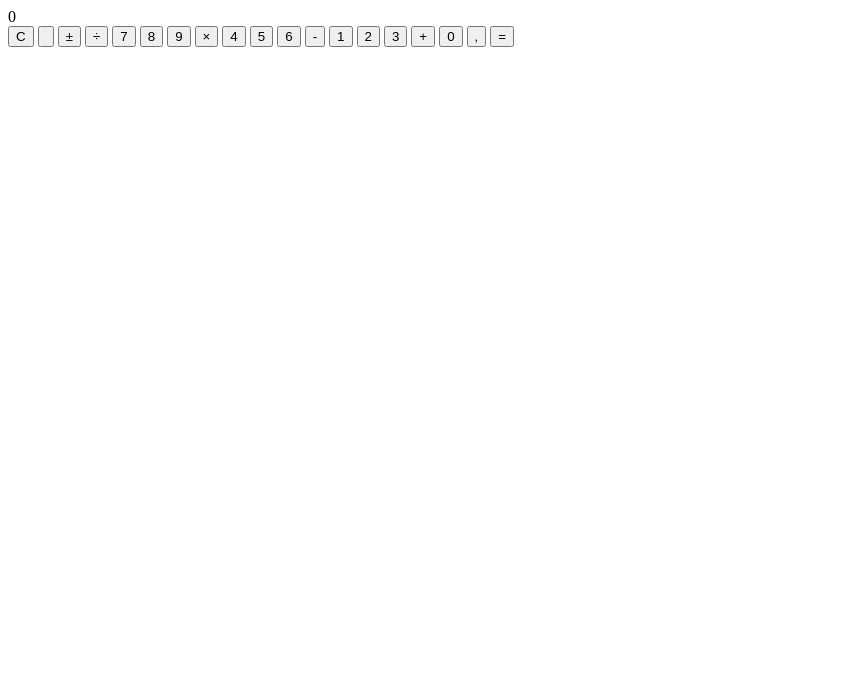
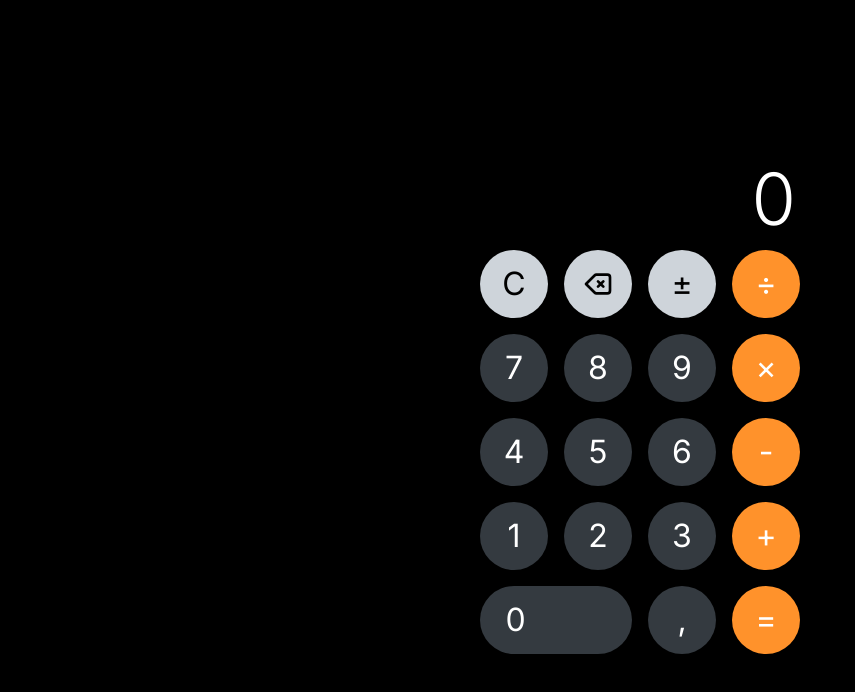
Before and after one commit to michalwachowicz/simple-calculator, a plain HTML site: page dist/index.html in a window 1280 px wide. Shown: the whole page, without its empty margins (0-855 px from the left). Drawn offline with Linux system fonts and the light colour scheme.

Commit message:
Add styles to the page

```diff
--- a/dist/index.html
+++ b/dist/index.html
@@ -16,6 +16,7 @@
     <title>Simple Calculator</title>
   </head>
   <body>
+    <div class="wrapper">
       <div class="container">
         <div class="display">0</div>
         <div class="btns-container">
@@ -29,6 +30,7 @@
               fill="none"
               viewBox="0 0 24 24"
               stroke="currentColor"
+              height="2rem"
             >
               <path
                 stroke-linecap="round"
@@ -91,6 +93,8 @@
           </button>
         </div>
       </div>
+    </div>
+
     <script src="../src/js/app.js"></script>
   </body>
 </html>
--- /dev/null
+++ b/src/scss/abstracts/_mixins.scss
@@ -0,0 +1,6 @@
+@mixin active {
+  &:active,
+  &--active {
+    @content;
+  }
+}
--- /dev/null
+++ b/src/scss/abstracts/_variables.scss
@@ -0,0 +1,7 @@
+// Fonts
+$font-stack: ('Inter', sans-serif);
+
+// Colors
+$orange: #ff922b;
+$dark-gray: #343a40;
+$light-gray: #ced4da;
--- /dev/null
+++ b/src/scss/base/_base.scss
@@ -0,0 +1,12 @@
+@use '../abstracts/variables' as *;
+
+html,
+body {
+  height: 100%;
+}
+
+body {
+  background-color: #000;
+  color: #fff;
+  font-family: $font-stack;
+}
--- /dev/null
+++ b/src/scss/base/_index.scss
@@ -0,0 +1,2 @@
+@forward './reset';
+@forward './base';
--- /dev/null
+++ b/src/scss/base/_reset.scss
@@ -0,0 +1,5 @@
+* {
+  box-sizing: border-box;
+  margin: 0;
+  padding: 0;
+}
--- /dev/null
+++ b/src/scss/components/_button.scss
@@ -0,0 +1,79 @@
+@use '../abstracts/variables' as *;
+@use '../abstracts/mixins' as *;
+
+.btns-container {
+  display: grid;
+  grid-template-columns: repeat(4, 1fr);
+  -ms-grid-columns: 1fr 1fr 1fr 1fr;
+  grid-template-rows: repeat(5, 1fr);
+  -ms-grid-rows: 1fr 1fr 1fr 1fr 1fr;
+  gap: 1rem;
+
+  &:before {
+    content: '';
+    width: 0;
+    padding-top: 100%;
+    grid-row: 1 / 1;
+    grid-column: 1 / 1;
+  }
+}
+
+.btn {
+  display: flex;
+  align-items: center;
+  justify-content: center;
+  width: 100%;
+  background: none;
+  border: none;
+  border-radius: 9999px;
+  transition: all 0.5s ease;
+  font-family: $font-stack;
+  cursor: pointer;
+
+  &:first-child {
+    grid-row: 1 / 1;
+    grid-column: 1 / 1;
+  }
+
+  &--special {
+    background-color: $light-gray;
+
+    @include active {
+      background-color: lighten($light-gray, 20%);
+    }
+  }
+
+  &--operator {
+    background-color: $orange;
+    color: #fff;
+
+    &:active {
+      background-color: lighten($orange, 10%);
+    }
+
+    &--active {
+      background-color: #fff;
+      color: $orange;
+    }
+  }
+
+  &--symbol {
+    background-color: $dark-gray;
+    color: #fff;
+
+    @include active {
+      background-color: lighten($dark-gray, 20%);
+    }
+  }
+
+  &--wide {
+    grid-column: span 2;
+    justify-content: flex-start;
+    padding-left: 1.6rem;
+  }
+
+  &__text {
+    font-size: 2rem;
+    font-weight: 400;
+  }
+}
--- /dev/null
+++ b/src/scss/components/_display.scss
@@ -0,0 +1,8 @@
+.display {
+  padding: 0.5rem 0.25rem;
+  overflow: hidden;
+  font-size: 4.5rem;
+  font-weight: 300;
+  text-align: right;
+  white-space: nowrap;
+}
--- /dev/null
+++ b/src/scss/components/_index.scss
@@ -0,0 +1,2 @@
+@forward './display';
+@forward './button';
--- a/src/scss/main.scss
+++ b/src/scss/main.scss
@@ -0,0 +1,3 @@
+@use './base';
+@use './utilities';
+@use './components';
--- /dev/null
+++ b/src/scss/utilities/_container.scss
@@ -0,0 +1,9 @@
+.container {
+  width: 22rem;
+  margin: 0 auto;
+  padding: 1rem;
+
+  @media (max-width: 22rem) {
+    width: 100%;
+  }
+}
--- /dev/null
+++ b/src/scss/utilities/_index.scss
@@ -0,0 +1,2 @@
+@forward './container';
+@forward './wrapper';
--- /dev/null
+++ b/src/scss/utilities/_wrapper.scss
@@ -0,0 +1,7 @@
+.wrapper {
+  display: flex;
+  align-items: center;
+  justify-content: center;
+  min-height: 100%;
+  width: 100%;
+}
```
Also changed, not shown: dist/css/main.css. Lines whose indentation alone changed are shown as unchanged.
